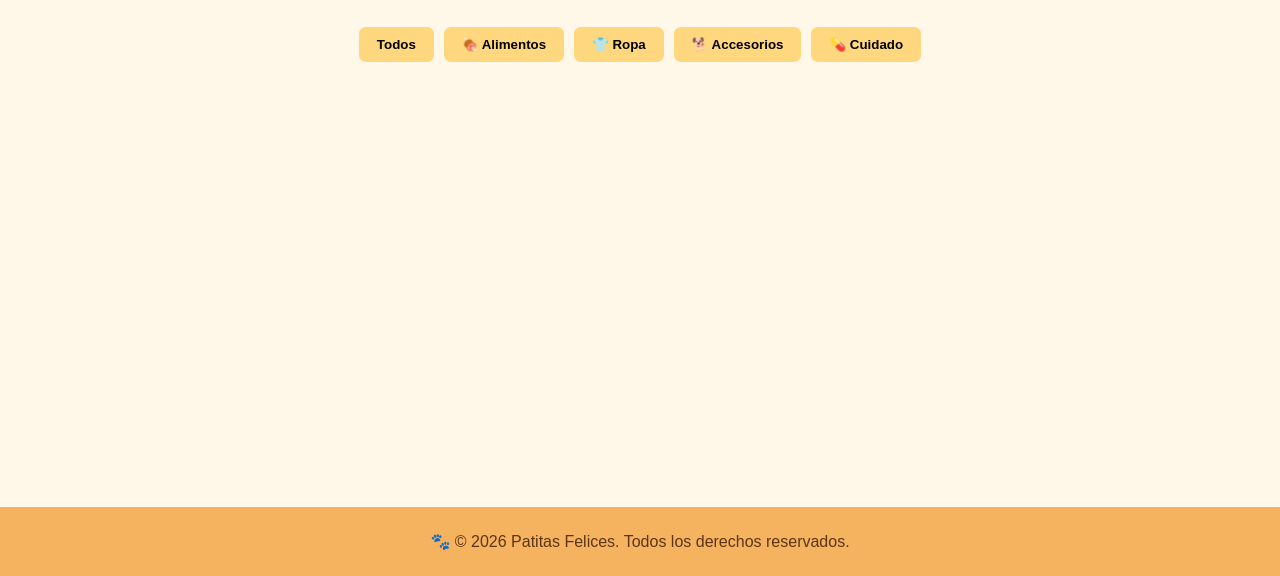
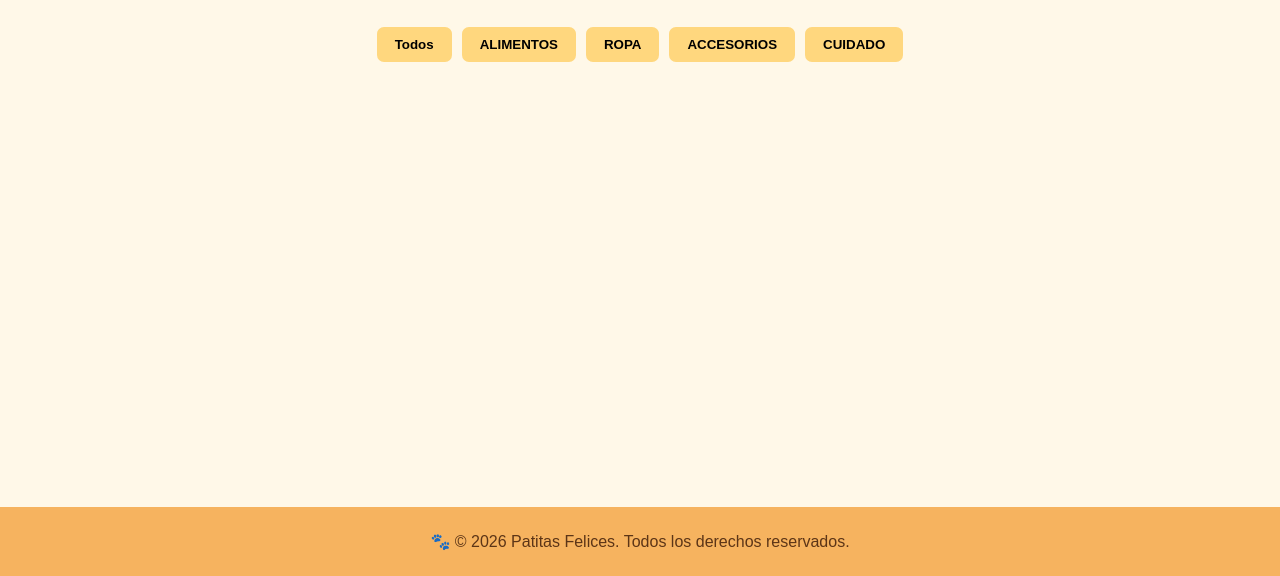
Before and after one commit to thomyszh07/Patitas-Felices, a website with bundled scripts: page productos.html in a window 1280 px wide. Shown: the part 224-800 px from the top of the page. Built offline with nearby package versions, Linux system fonts and the light colour scheme; no server answers.

Commit message:
cambios en el index

```diff
--- a/css/estilos.css
+++ b/css/estilos.css
@@ -70,6 +70,7 @@ nav {
 }
 
 nav a {
+    font-size: 25px;
     font-weight: bold;
     color: #5c3517;
 }
--- a/productos.html
+++ b/productos.html
@@ -52,24 +52,24 @@
 
     <div class="filtros">
 
-        <button onclick="mostrarProductos('todos')">
+        <button onclick="mostrarProductos('TODO')">
             Todos
         </button>
 
-        <button onclick="mostrarProductos('alimentos')">
-            🍖 Alimentos
+        <button onclick="mostrarProductos('ALIMENTOS')">
+            ALIMENTOS
         </button>
 
-        <button onclick="mostrarProductos('ropa')">
-            👕 Ropa
+        <button onclick="mostrarProductos('ROPA')">
+           ROPA
         </button>
 
-        <button onclick="mostrarProductos('accesorios')">
-            🐕 Accesorios
+        <button onclick="mostrarProductos('ACCESORIOS')">
+           ACCESORIOS
         </button>
 
-        <button onclick="mostrarProductos('cuidado')">
-            💊 Cuidado
+        <button onclick="mostrarProductos('CUIDADO')">
+            CUIDADO
         </button>
 
     </div>
```
Also changed, not shown: index.html (+1 -1 lines).
